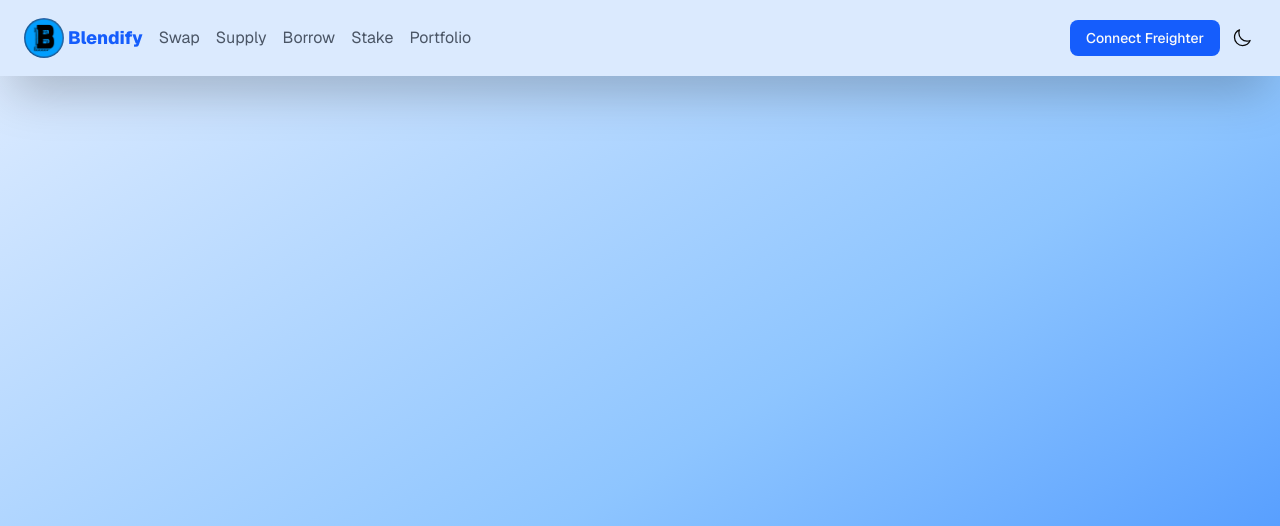
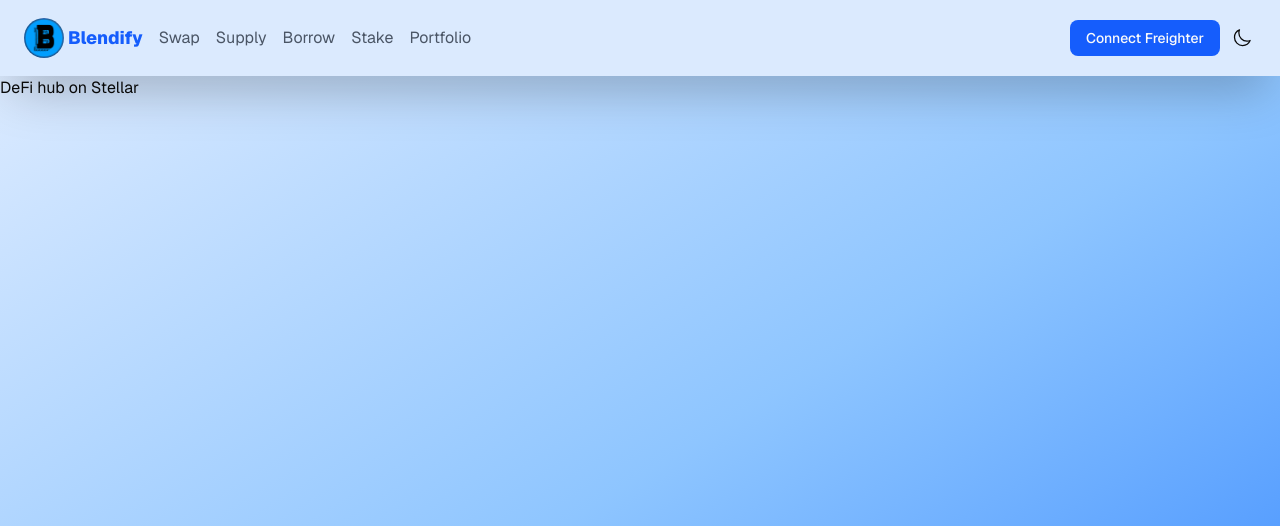
Before and after one commit to KodeckJames/Blendifi, a Next.js app: page / in a window 1280 px wide. Shown: the top 526 px of the page. Built offline with nearby package versions, Linux system fonts and the light colour scheme.

Commit message:
Customized the pages' layout

```diff
--- a/src/app/borrow/page.tsx
+++ b/src/app/borrow/page.tsx
@@ -11,6 +11,7 @@ import SelectToken from '@/components/SelectTokens'
 export default function BorrowPage() {
   const { theme } = useTheme()
   return (
+    <div className=' flex  justify-center items-center min-h-screen'>
       <Card className="p-0 max-w-sm w-full shadow-none border-none">
         <MagicCard
           gradientColor={theme === 'dark' ? '#D9D9D955' : '#D9D9D955'}
@@ -20,7 +21,6 @@ export default function BorrowPage() {
             shineColor={['#A07CFE', '#FE8FB5', '#FFBE7B']}
             className=" rounded-xl"
           />
-
           <CardHeader className="p-4">
             <CardTitle className=" font-bold text-xl">Borrow From Blend</CardTitle>
             <br />
@@ -34,5 +34,6 @@ export default function BorrowPage() {
           </CardFooter>
         </MagicCard>
       </Card>
+    </div>
   )
 }
--- a/src/app/layout.tsx
+++ b/src/app/layout.tsx
@@ -37,7 +37,7 @@ export default function RootLayout({
         >
           <div className="min-h-screen">
             <HeaderSection />
-            <main className=' flex justify-center items-center bg-gradient-to-br from-blue-100 via-blue-300 to-blue-500 min-h-screen dark:bg-gradient-to-bl dark:from-gray-700 dark:via-gray-900 dark:to-black'>{children}</main>
+            <main className='bg-gradient-to-br from-blue-100 via-blue-300 to-blue-500 min-h-screen dark:bg-gradient-to-bl dark:from-gray-700 dark:via-gray-900 dark:to-black'>{children}</main>
           </div>
         </ThemeProvider>
       </body>
--- a/src/app/portfolio/page.tsx
+++ b/src/app/portfolio/page.tsx
@@ -13,6 +13,7 @@ import { ShineBorder } from '@/components/magicui/shine-border'
 export default function PortfolioPage() {
   const { theme } = useTheme()
   return (
+    <div className=' flex  justify-center items-center min-h-screen'>
       <Card className="p-0 max-w-sm w-full shadow-none border-none">
         <MagicCard
           gradientColor={theme === 'dark' ? '#D9D9D955' : '#D9D9D955'}
@@ -22,15 +23,14 @@ export default function PortfolioPage() {
             shineColor={['#A07CFE', '#FE8FB5', '#FFBE7B']}
             className=" rounded-xl"
           />
-
           <CardHeader className="p-4">
             <CardTitle className=" font-bold text-xl">Portfolio</CardTitle>
-
             <CardDescription>
               Connect your wallet to view tour portfolio
             </CardDescription>
           </CardHeader>
         </MagicCard>
       </Card>
+    </div>
   )
 }
--- a/src/app/stake/page.tsx
+++ b/src/app/stake/page.tsx
@@ -11,6 +11,7 @@ import SelectToken from '@/components/SelectTokens'
 export default function BorrowPage() {
   const { theme } = useTheme()
   return (
+    <div className=' flex  justify-center items-center min-h-screen'>
       <Card className="p-0 max-w-sm w-full shadow-none border-none">
         <MagicCard
           gradientColor={theme === 'dark' ? '#D9D9D955' : '#D9D9D955'}
@@ -20,7 +21,6 @@ export default function BorrowPage() {
             shineColor={['#A07CFE', '#FE8FB5', '#FFBE7B']}
             className=" rounded-xl"
           />
-
           <CardHeader className="p-4">
             <CardTitle className=" font-bold text-xl">Stake bTokens</CardTitle>
             <br />
@@ -34,5 +34,6 @@ export default function BorrowPage() {
           </CardFooter>
         </MagicCard>
       </Card>
+    </div>
   )
 }
--- a/src/app/supply/page.tsx
+++ b/src/app/supply/page.tsx
@@ -11,6 +11,7 @@ import SelectToken from '@/components/SelectTokens'
 export default function SupplyPage() {
   const { theme } = useTheme()
   return (
+    <div className=' flex  justify-center items-center min-h-screen'>
       <Card className="p-0 max-w-sm w-full shadow-none border-none">
         <MagicCard
           gradientColor={theme === 'dark' ? '#D9D9D955' : '#D9D9D955'}
@@ -20,7 +21,6 @@ export default function SupplyPage() {
             shineColor={['#A07CFE', '#FE8FB5', '#FFBE7B']}
             className=" rounded-xl"
           />
-
           <CardHeader className="p-4">
             <CardTitle className=" font-bold text-xl">Supply To Blend</CardTitle>
             <br />
@@ -34,5 +34,6 @@ export default function SupplyPage() {
           </CardFooter>
         </MagicCard>
       </Card>
+    </div>
   )
 }
--- a/src/app/swap/page.tsx
+++ b/src/app/swap/page.tsx
@@ -16,6 +16,7 @@ import SelectToken from "@/components/SelectTokens";
 export default function SwapPage() {
   const { theme } = useTheme();
   return (
+    <div className=" flex  justify-center items-center min-h-screen">
       <Card className="p-0 max-w-sm w-full shadow-none border-none">
         <MagicCard
           gradientColor={theme === "dark" ? "#D9D9D955" : "#D9D9D955"}
@@ -41,5 +42,6 @@ export default function SwapPage() {
           </CardFooter>
         </MagicCard>
       </Card>
+    </div>
   );
 }
--- a/src/components/Home.tsx
+++ b/src/components/Home.tsx
@@ -1,8 +1,11 @@
+'use client'
 
 export default function HomePage() {
   return (
-      <div className=" ">
-
+    <div className=" flex flex-row">
+      <section className=" flex just">
+        <h1 className=" flex justify-center items-start">DeFi hub on Stellar</h1>
+      </section>
     </div>
   )
 }
```
Lines whose indentation alone changed are shown as unchanged.
